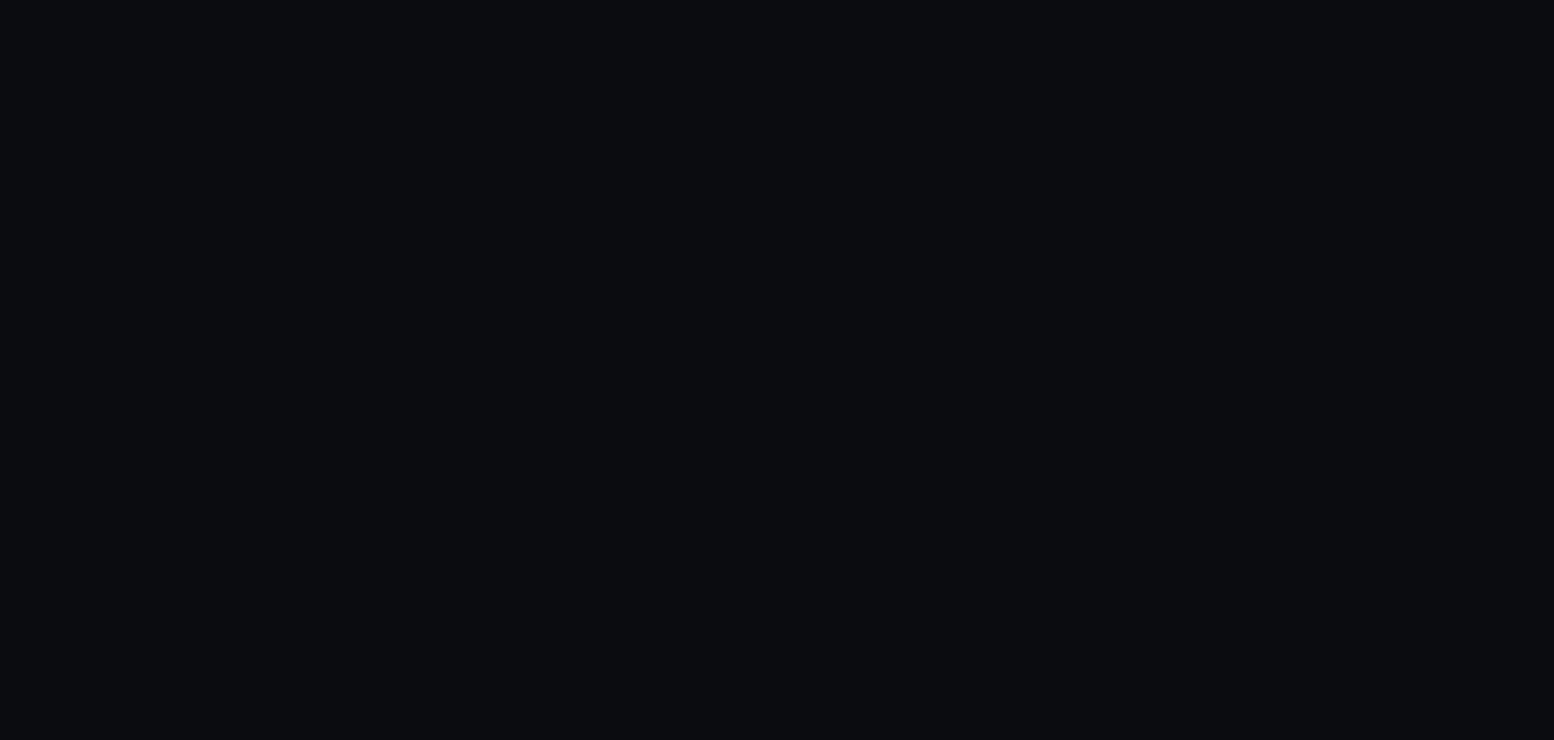
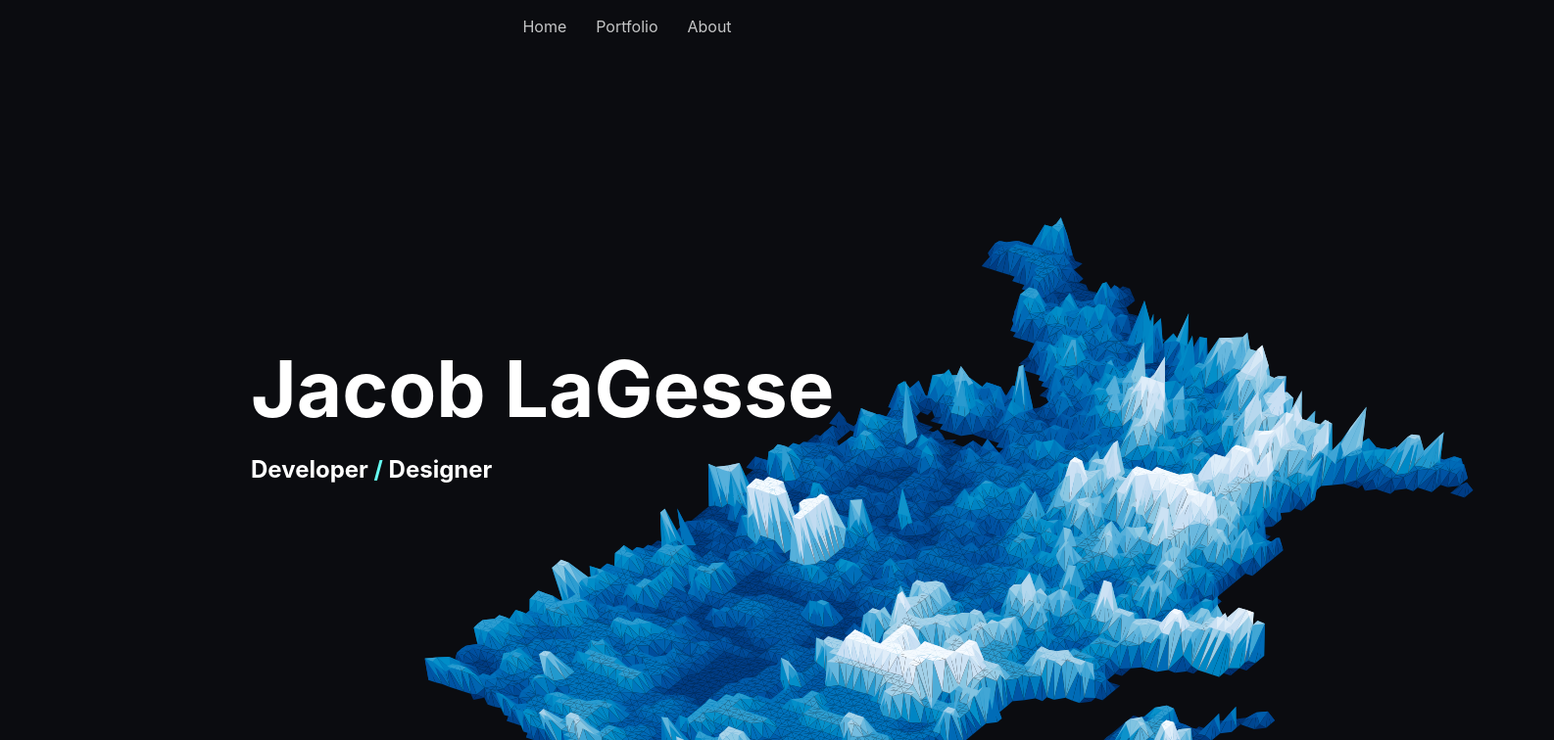
Before and after one commit to jacoblagesse/portfolio, a React (Create React App) app: page / in a window 1280 px wide. Shown: the top 756 px of the page at 98% size, 1586 px wide, since content can reach past the window. Built offline with nearby package versions, Linux system fonts and the light colour scheme.

Commit message:
added nav

```diff
--- a/public/index.html
+++ b/public/index.html
@@ -23,7 +23,7 @@
       work correctly both with client-side routing and a non-root public URL.
       Learn how to configure a non-root public URL by running `npm run build`.
     -->
-    <title>React App</title>
+    <title>Jacob LaGesse</title>
   </head>
   <body>
     <noscript>You need to enable JavaScript to run this app.</noscript>
--- a/src/App.js
+++ b/src/App.js
@@ -1,5 +1,6 @@
 import React, { Component } from 'react'
 import { BrowserRouter as Router, Route } from 'react-router-dom'
+import Header from './components/layout/Header'
 import Splash from './components/Splash'
 import Portfolio from './components/portfolio/Portfolio'
 import About from './components/About'
@@ -12,12 +13,12 @@
       <Router>
         <div className="App">
           <div className="container">
-            <Route exact path="/" />
-            <Route path="/portfolio" render={props => (
+            <Header />
+            <Route exact path="/" render={props => (
               <React.Fragment>
                 <Splash />
-                <Portfolio />
-                <About />
+                <Portfolio/>
+                <About/>
               </React.Fragment>
             )} />
           </div>
--- a/src/App.scss
+++ b/src/App.scss
@@ -24,15 +24,24 @@
   color: $color2;
 }
 
-.App-header {
-  background-color: #282c34;
-  min-height: 100vh;
-  display: flex;
-  flex-direction: column;
-  align-items: center;
-  justify-content: center;
-  font-size: calc(10px + 2vmin);
-  color: white;
+.header {
+  background-color: $background;
+  text-align: center;
+  font-size: 1em;
+  padding: 17px;
+  position: sticky;
+  top: 0;
+  z-index: 10;
+
+  .link {
+    text-decoration: none;
+    color: $grey;
+    padding: 15px;
+  }
+
+  .link:hover {
+    border-bottom: 2px solid $color2;
+  }
 }
 
 .splash {
@@ -95,12 +104,17 @@
 
     .project {
       margin: 50px auto;
-      width: 70%;
+      width: 50%;
       display: flex;
-      background-color: $color1;
+      // background-color: $color1;
       padding: 20px;
       border-radius: 0 25px 25px 0;
       border-left: 5px solid $color2;
+
+    .project:hover {
+      width: 70%;
+      background-color: white;
+    }
 
       .content {
         margin-left: 25px;
--- a/src/components/About.js
+++ b/src/components/About.js
@@ -4,7 +4,7 @@
 export default class About extends Component {
   render() {
     return (
-      <div className='about'>
+      <div className='about' id='about'>
         <h1>About</h1>
       </div>
     )
--- /dev/null
+++ b/src/components/layout/Header.js
@@ -0,0 +1,12 @@
+import React from 'react';
+import { HashLink } from 'react-router-hash-link';
+
+export default function Header({ location }) {
+  return (
+    <div className='header'>
+      <HashLink className='link' smooth to='#'>Home</HashLink>
+      <HashLink className='link' smooth to='#portfolio'>Portfolio</HashLink>
+      <HashLink className='link' smooth to='#about'>About</HashLink>
+    </div>
+  )
+}
--- a/src/components/portfolio/Portfolio.js
+++ b/src/components/portfolio/Portfolio.js
@@ -5,7 +5,7 @@
 export default class Portfolio extends Component {
   render() {
     return (
-      <div className="portfolio">
+      <div className="portfolio" id="portfolio">
         <div className="title">
           <h1><span>>...</span>Portfolio</h1>
         </div>
```
